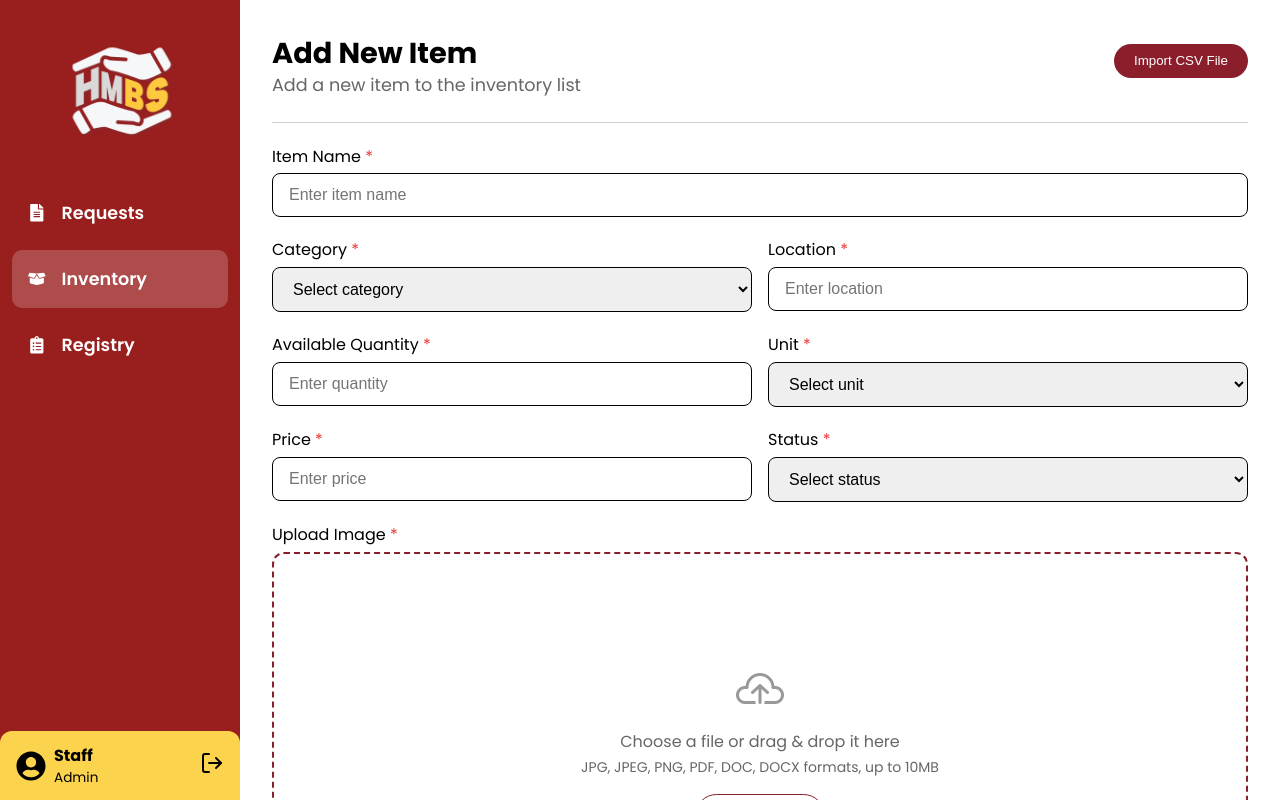
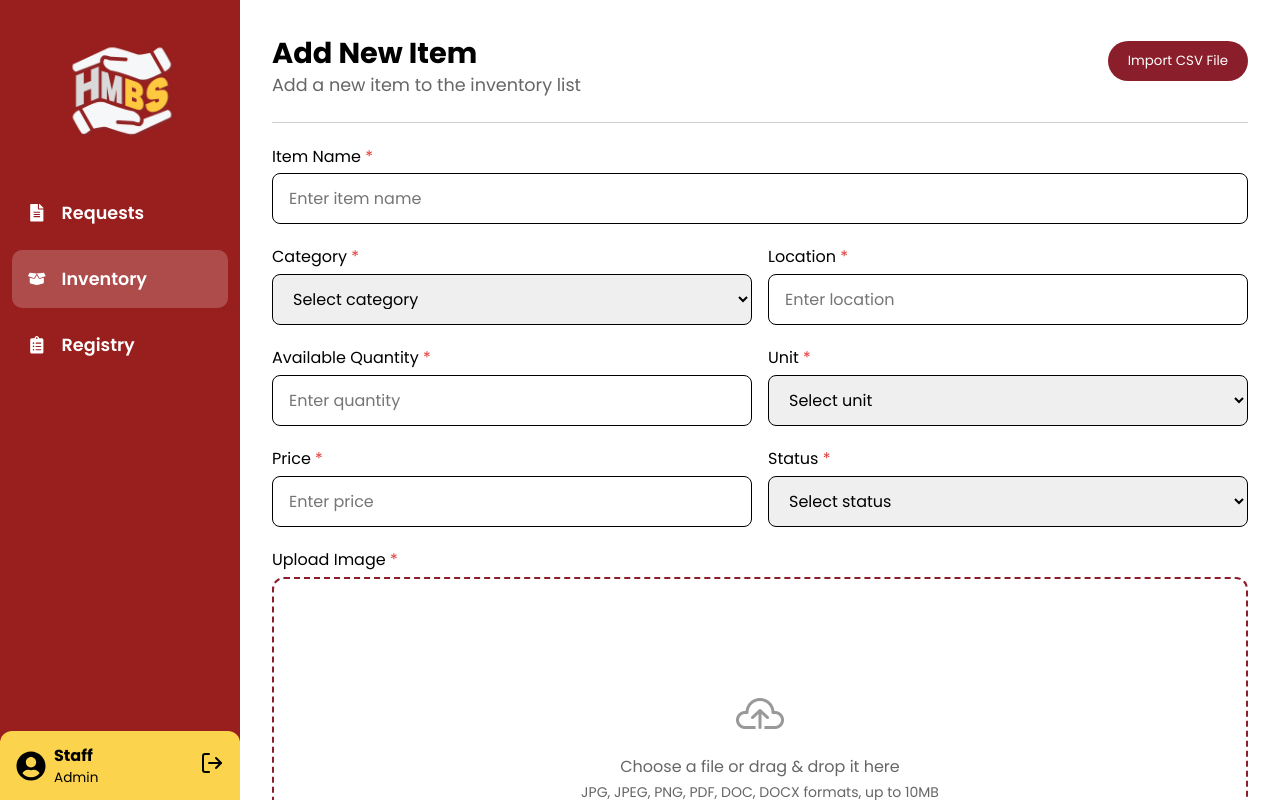
Before and after one commit to yukikaiden/hmbs-frontend-draft, a React (Vite) app in the folder borrowing-system/: page /add-to-inventory in a window 1280 px wide. Built offline with nearby package versions, Linux system fonts and the light colour scheme.

Commit message:
Update Add New Item Item

```diff
--- a/borrowing-system/src/pages/AddNewItemAdmin.jsx
+++ b/borrowing-system/src/pages/AddNewItemAdmin.jsx
@@ -64,17 +64,30 @@ const AddNewItemAdmin = () => {
     borderRadius: '8px',
     fontSize: '1rem',
     outline: 'none',
+    fontFamily: 'Poppins, sans-serif',
   });
 
   const errorMessage = (msg) => (
-    <div style={{ color: '#e53935', marginTop: '0.35rem', display: 'flex', alignItems: 'center', fontSize: '0.85rem' }}>
+    <div style={{
+      color: '#e53935',
+      marginTop: '0.35rem',
+      display: 'flex',
+      alignItems: 'center',
+      fontSize: '0.85rem',
+      fontFamily: 'Poppins, sans-serif',
+    }}>
       <MdErrorOutline size={16} style={{ marginRight: '0.3rem' }} />
       {msg}
     </div>
   );
 
   const label = (text, required) => (
-    <label style={{ fontWeight: 500, marginBottom: '0.3rem', display: 'block' }}>
+    <label style={{
+      fontWeight: 500,
+      marginBottom: '0.3rem',
+      display: 'block',
+      fontFamily: 'Poppins, sans-serif'
+    }}>
       {text} {required && <span style={{ color: '#e53935' }}>*</span>}
     </label>
   );
@@ -92,11 +105,28 @@ const AddNewItemAdmin = () => {
         ]}
       />
 
-      <main style={{ marginLeft: '240px', padding: '2rem', flex: 1, backgroundColor: '#fff', minHeight: '100vh' }}>
-        <div style={{ display: 'flex', justifyContent: 'space-between', alignItems: 'center', marginBottom: '2rem' }}>
+      <main style={{
+        marginLeft: '240px',
+        padding: '2rem',
+        flex: 1,
+        backgroundColor: '#fff',
+        minHeight: '100vh',
+        fontFamily: 'Poppins, sans-serif'
+      }}>
+        <div style={{
+          display: 'flex',
+          justifyContent: 'space-between',
+          alignItems: 'center',
+          marginBottom: '2rem'
+        }}>
           <div>
             <h2 style={{ fontSize: '1.8rem', fontWeight: 700 }}>Add New Item</h2>
-            <p style={{ color: '#666', fontSize: '1.1rem', marginTop: '-0.2rem', marginBottom: '-0.5rem' }}>
+            <p style={{
+              color: '#666',
+              fontSize: '1.1rem',
+              marginTop: '-0.2rem',
+              marginBottom: '-0.5rem'
+            }}>
               Add a new item to the inventory list
             </p>
           </div>
@@ -110,6 +140,7 @@ const AddNewItemAdmin = () => {
               borderRadius: '20px',
               fontWeight: 500,
               cursor: 'pointer',
+              fontFamily: 'Poppins, sans-serif'
             }}
           >
             Import CSV File
@@ -234,6 +265,7 @@ const AddNewItemAdmin = () => {
                 textAlign: 'center',
                 color: '#666',
                 position: 'relative',
+                fontFamily: 'Poppins, sans-serif'
               }}
             >
               <img src={UploadIcon} alt="Upload" style={{ width: '3rem', marginBottom: '0.5rem' }} />
@@ -261,6 +293,7 @@ const AddNewItemAdmin = () => {
                   fontWeight: 500,
                   color: '#8A1F2B',
                   cursor: 'pointer',
+                  fontFamily: 'Poppins, sans-serif'
                 }}
               >
                 Browse File
@@ -282,6 +315,7 @@ const AddNewItemAdmin = () => {
                 backgroundColor: 'white',
                 color: '#8A1F2B',
                 cursor: 'pointer',
+                fontFamily: 'Poppins, sans-serif'
               }}
             >
               Cancel
@@ -297,6 +331,7 @@ const AddNewItemAdmin = () => {
                 fontWeight: 500,
                 cursor: 'pointer',
                 fontSize: '0.9rem',
+                fontFamily: 'Poppins, sans-serif'
               }}
             >
               Submit Item
```
